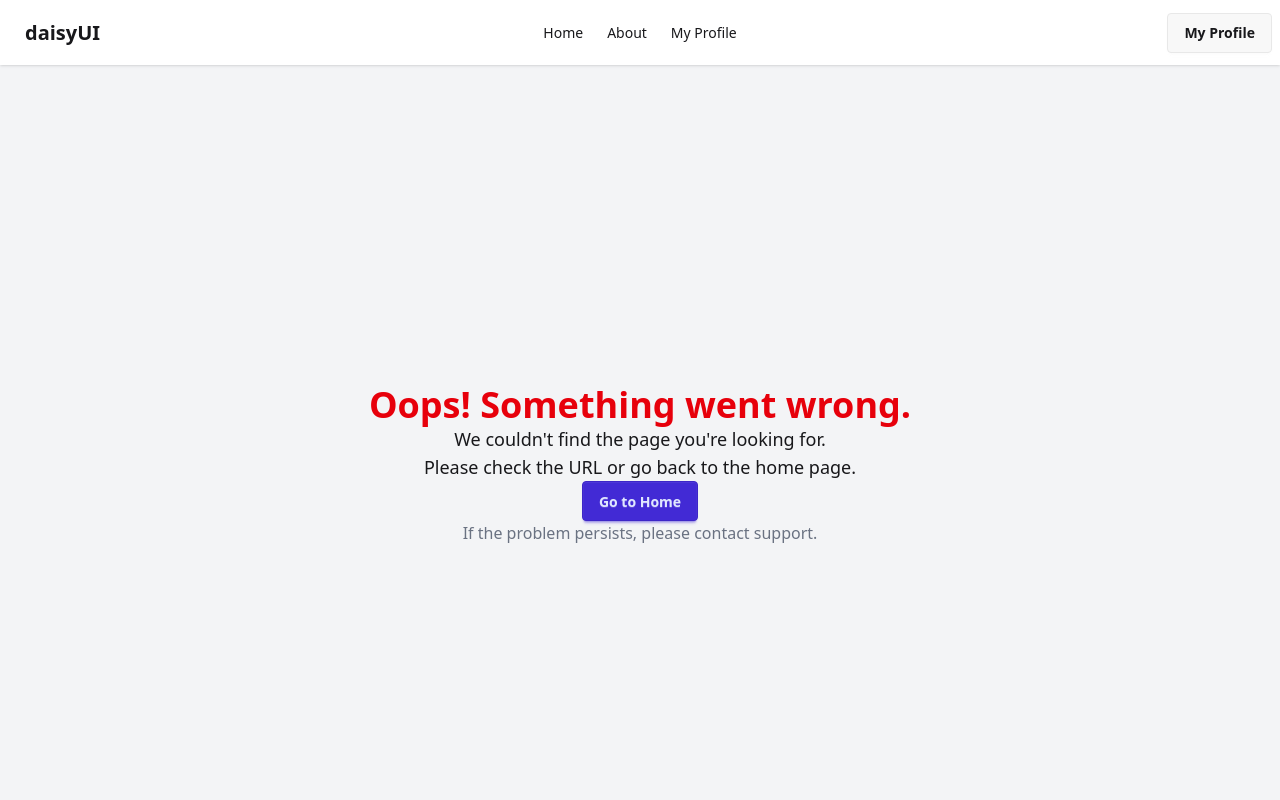
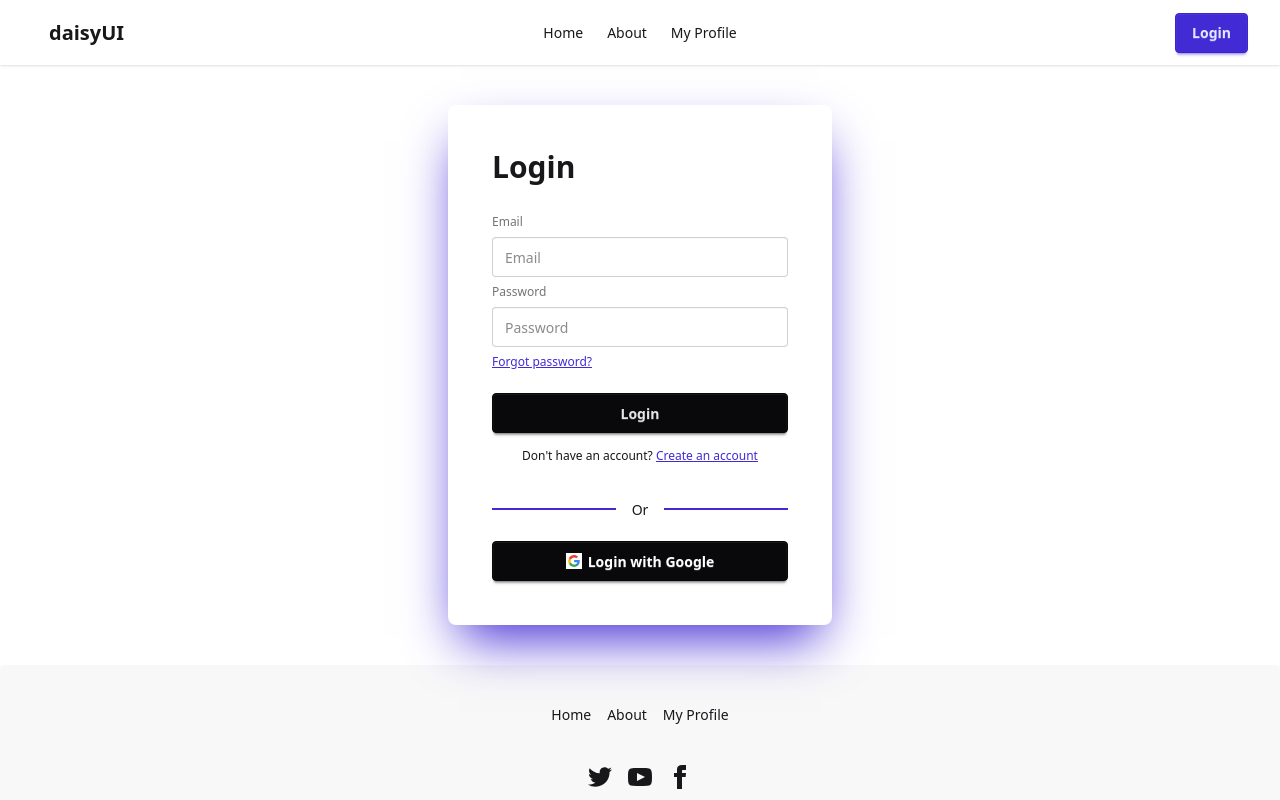
Before and after one commit to md-zeon/subscribify, a React (Vite) app: page /login in a window 1280 px wide. Shown: the top 800 px of the page. Built offline with nearby package versions, Linux system fonts and the light colour scheme.

Commit message:
Designed Login Page

```diff
--- a/src/Layouts/MainLayout.jsx
+++ b/src/Layouts/MainLayout.jsx
@@ -9,7 +9,7 @@ const MainLayout = () => {
 			<header>
 				<Navbar />
 			</header>
-			<main>
+			<main className='min-h-[calc(100vh-300px)] max-w-7xl mx-auto px-4 sm:px-6 lg:px-8 py-10'>
 				<Outlet />
 			</main>
 			<Footer />
--- a/src/Routes/routes.jsx
+++ b/src/Routes/routes.jsx
@@ -2,6 +2,7 @@ import { createBrowserRouter } from "react-router";
 import MainLayout from "../Layouts/MainLayout";
 import Home from "../pages/Home";
 import ErrorPage from "../pages/ErrorPage";
+import Login from "../pages/Login";
 
 const router = createBrowserRouter([
 	{
@@ -13,6 +14,10 @@ const router = createBrowserRouter([
 				index: true,
 				Component: Home,
 			},
+			{
+				path: '/login',
+				Component: Login,
+			}
 		],
 	},
 ]);
--- a/src/components/Navbar.jsx
+++ b/src/components/Navbar.jsx
@@ -1,4 +1,4 @@
-import { NavLink } from "react-router";
+import { Link, NavLink } from "react-router";
 
 const Navbar = () => {
 	const links = (
@@ -16,7 +16,7 @@ const Navbar = () => {
 	);
 
 	return (
-		<div className='navbar bg-base-100 shadow-sm'>
+		<div className='navbar bg-base-100 shadow-sm max-w-7xl mx-auto px-4 sm:px-6 lg:px-8'>
 			<div className='navbar-start'>
 				<div className='dropdown'>
 					<div
@@ -53,7 +53,7 @@ const Navbar = () => {
 				<ul className='menu menu-horizontal px-1'>{links}</ul>
 			</div>
 			<div className='navbar-end'>
-				<a className='btn'>My Profile</a>
+				<Link to="/login" className='btn btn-primary'>Login</Link>
 			</div>
 		</div>
 	);
--- a/src/index.css
+++ b/src/index.css
@@ -1,4 +1,5 @@
 @import "tailwindcss";
+
 
 @plugin "daisyui" {
   themes: light --default;
--- a/src/pages/ErrorPage.jsx
+++ b/src/pages/ErrorPage.jsx
@@ -6,10 +6,12 @@ const ErrorPage = () => {
 	return (
 		<div>
 			<Navbar />
-			<div className='flex flex-col items-center justify-center h-screen bg-gray-100 text-center p-4'>
-				<h2 className='text-4xl font-bold text-red-600'>Oops! Something went wrong.</h2>
-				<p className='text-lg'>We couldn't find the page you're looking for.</p>
-				<p className='text-lg'>Please check the URL or go back to the home page.</p>
+			<div className='flex flex-col items-center justify-center py-12 sm:py-24 text-center p-4 sm:space-y-4 space-y-2'>
+				<h2 className='text-3xl sm:text-5xl md:text-6xl lg:text-7xl font-thin text-gray-800'>Oops! Something went wrong.</h2>
+				<div className="space-y-2 font-light text-gray-600 mt-10">
+					<p className='text-xs sm:text-lg'>We couldn't find the page you're looking for.</p>
+					<p className='text-xs sm:text-lg'>Please check the URL or go back to the home page.</p>
+				</div>
 				<Link
 					href='/'
 					className='btn btn-primary'
@@ -18,7 +20,6 @@ const ErrorPage = () => {
 				</Link>
 				<p className='text-gray-500'>If the problem persists, please contact support.</p>
 			</div>
-			<Footer />
 		</div>
 	);
 };
--- /dev/null
+++ b/src/pages/Login.jsx
@@ -0,0 +1,88 @@
+import { Link } from "react-router";
+
+const Login = () => {
+	const handleSubmit = (e) => {
+		e.preventDefault();
+		const form = e.target;
+		const email = form.email.value;
+		const password = form.password.value;
+		console.log(email, password);
+	};
+	return (
+		<div className='card bg-base-100 w-full max-w-sm mx-auto shrink-0 shadow-2xl p-5 shadow-primary'>
+			<h1 className='text-3xl font-bold ps-6 mt-6'>Login</h1>
+			<div className='card-body font-medium'>
+				<form
+					onSubmit={handleSubmit}
+					className='fieldset'
+				>
+					<label className='label'>Email</label>
+					<input
+						type='email'
+						name='email'
+						className='input'
+						placeholder='Email'
+                        required
+					/>
+					<label className='label'>Password</label>
+					<input
+						type='password'
+						name='password'
+						className='input'
+						placeholder='Password'
+                        required
+					/>
+					<div>
+						<Link className='text-primary underline font-medium'>Forgot password?</Link>
+					</div>
+					<button
+						type='submit'
+						className='btn btn-neutral mt-4'
+					>
+						Login
+					</button>
+                    <p className="text-center py-2">Don't have an account? <Link className="text-primary underline">Create an account</Link></p>
+				</form>
+				<div className='divider divider-primary'>Or</div>
+				<div className='text-center'>
+					{/* Google */}
+					<button className='btn btn-neutral text-white w-full'>
+						<svg
+							aria-label='Google logo'
+							width='16'
+							height='16'
+							xmlns='http://www.w3.org/2000/svg'
+							viewBox='0 0 512 512'
+						>
+							<g>
+								<path
+									d='m0 0H512V512H0'
+									fill='#fff'
+								></path>
+								<path
+									fill='#34a853'
+									d='M153 292c30 82 118 95 171 60h62v48A192 192 0 0190 341'
+								></path>
+								<path
+									fill='#4285f4'
+									d='m386 400a140 175 0 0053-179H260v74h102q-7 37-38 57'
+								></path>
+								<path
+									fill='#fbbc02'
+									d='m90 341a208 200 0 010-171l63 49q-12 37 0 73'
+								></path>
+								<path
+									fill='#ea4335'
+									d='m153 219c22-69 116-109 179-50l55-54c-78-75-230-72-297 55'
+								></path>
+							</g>
+						</svg>
+						Login with Google
+					</button>
+				</div>
+			</div>
+		</div>
+	);
+};
+
+export default Login;
```
